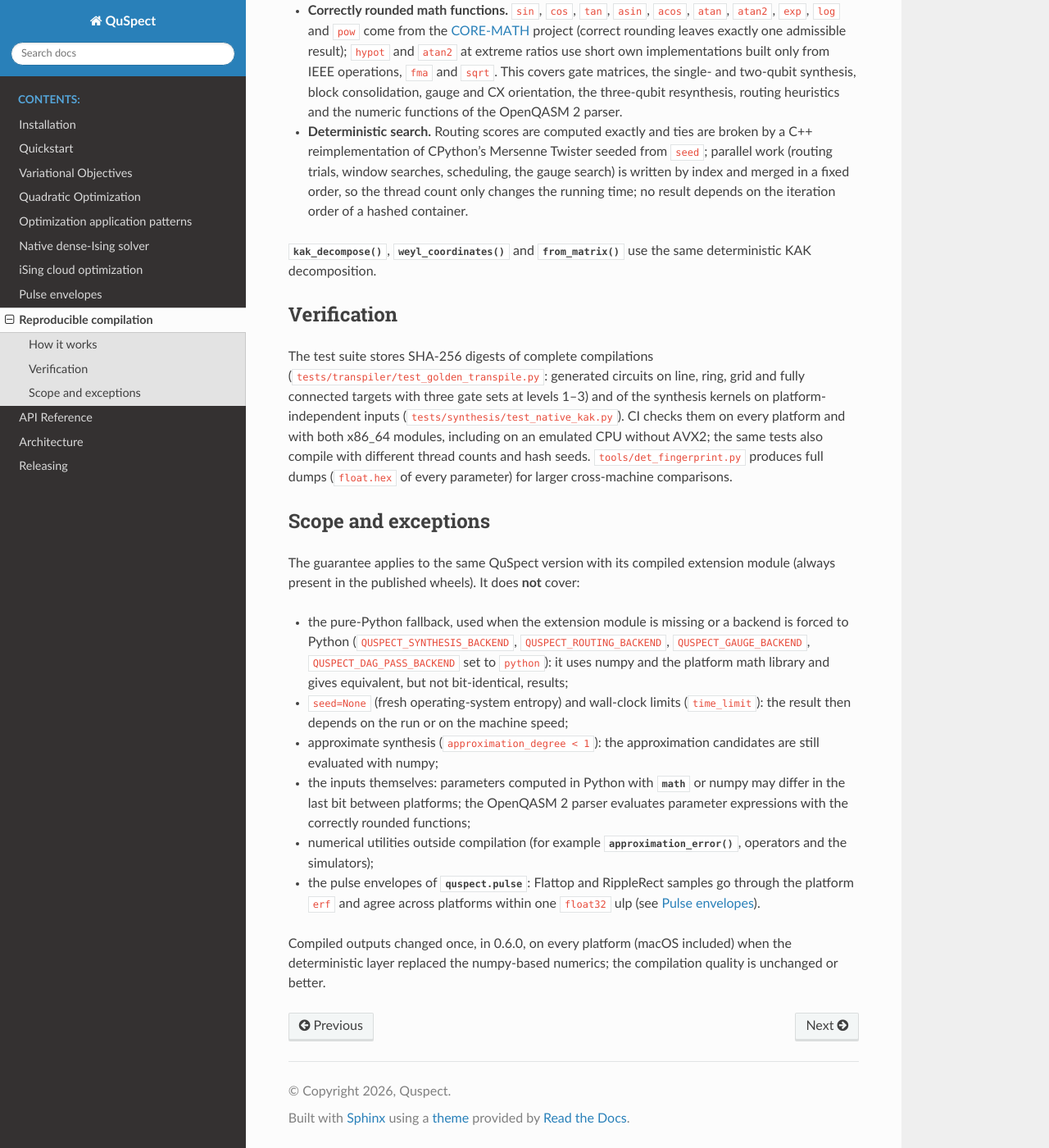
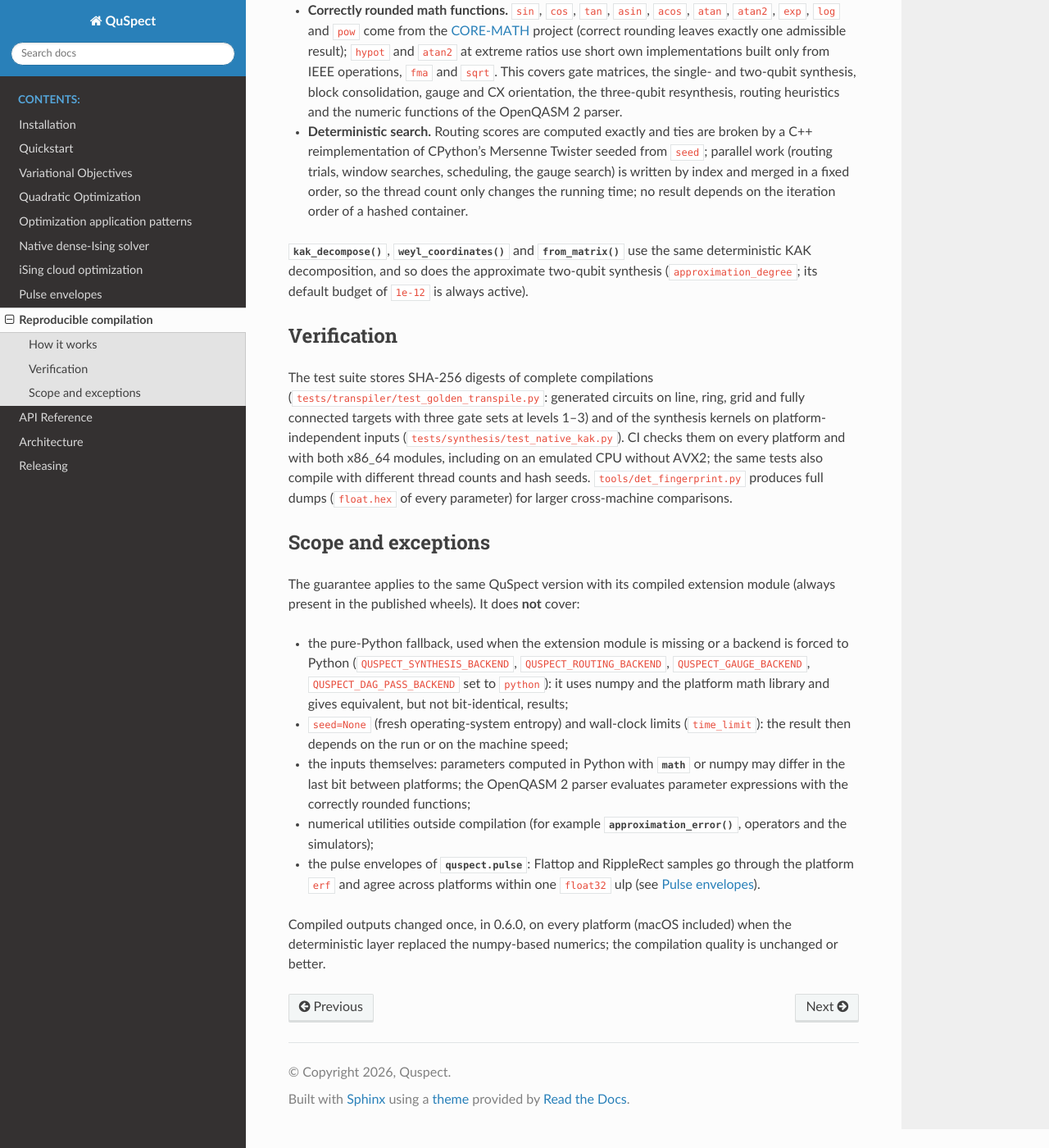
Before and after one commit to QuSpect/quspect, a Sphinx documentation site: the page built from docs/source/reproducibility.rst, in a window 1280 px wide and 1400 px high, scrolled down 725 px. Shown: the whole window at 82% size. Built offline with Sphinx 7.4.7 and the Read the Docs theme 3.1.0, drawn with Linux system fonts in a browser that asks for light colours.

Commit message:
docs: the approximate two-qubit synthesis is covered by the reproducibility guarantee

```diff
--- a/docs/source/reproducibility.rst
+++ b/docs/source/reproducibility.rst
@@ -51,7 +51,9 @@ platform math library:
 :func:`~quspect.synthesis.two_qubit.kak_decompose`,
 :func:`~quspect.synthesis.two_qubit.weyl_coordinates` and
 :meth:`~quspect.synthesis.two_qubit.Entangler.from_matrix` use the same
-deterministic KAK decomposition.
+deterministic KAK decomposition, and so does the approximate two-qubit
+synthesis (``approximation_degree``; its default budget of ``1e-12`` is
+always active).
 
 Verification
 ------------
@@ -81,8 +83,6 @@ cover:
 - ``seed=None`` (fresh operating-system entropy) and wall-clock limits
   (``time_limit``): the result then depends on the run or on the machine
   speed;
-- approximate synthesis (``approximation_degree < 1``): the approximation
-  candidates are still evaluated with numpy;
 - the inputs themselves: parameters computed in Python with :mod:`math` or
   numpy may differ in the last bit between platforms; the OpenQASM 2 parser
   evaluates parameter expressions with the correctly rounded functions;
```
Also changed, not shown: 1 other file.
